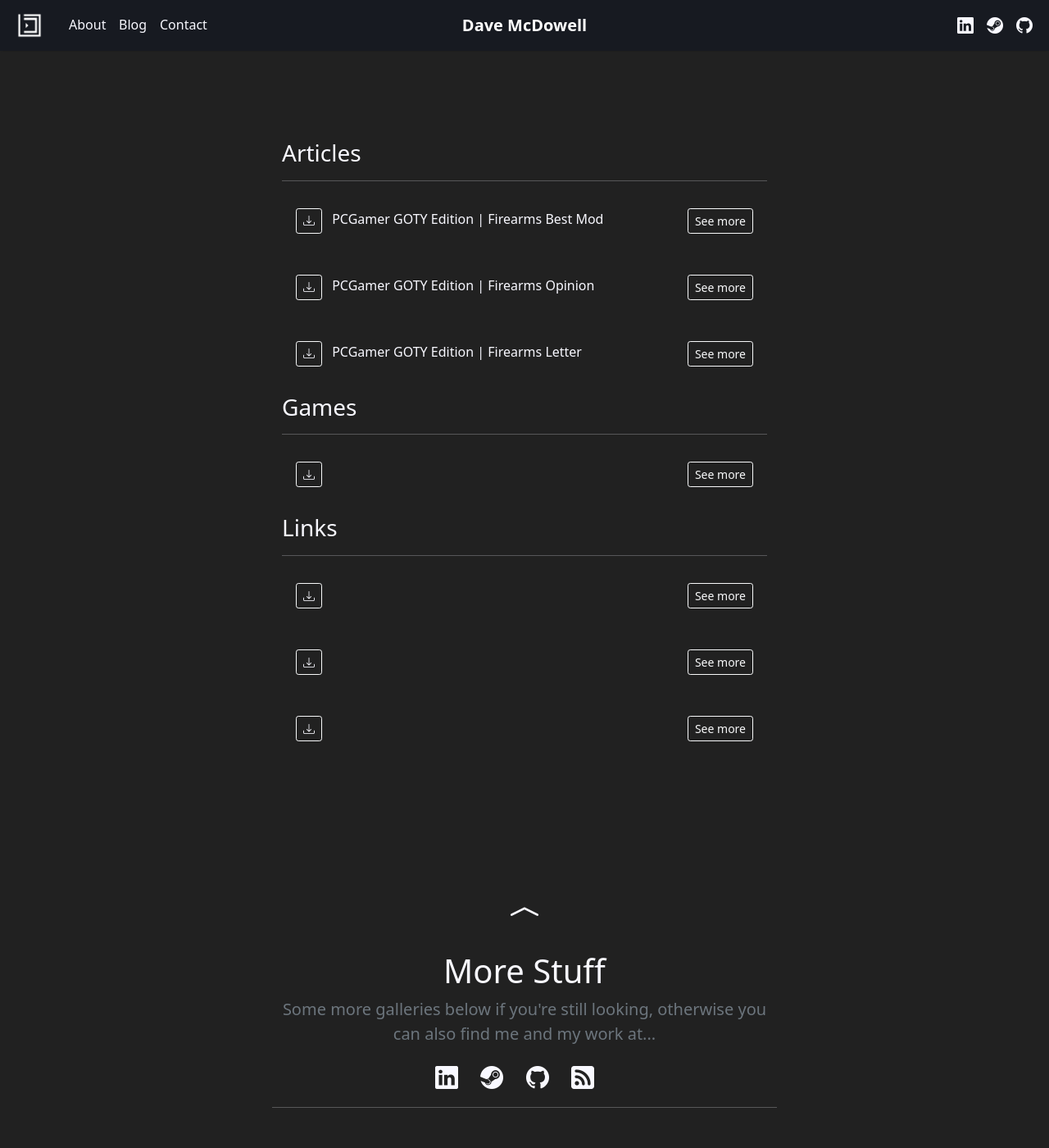
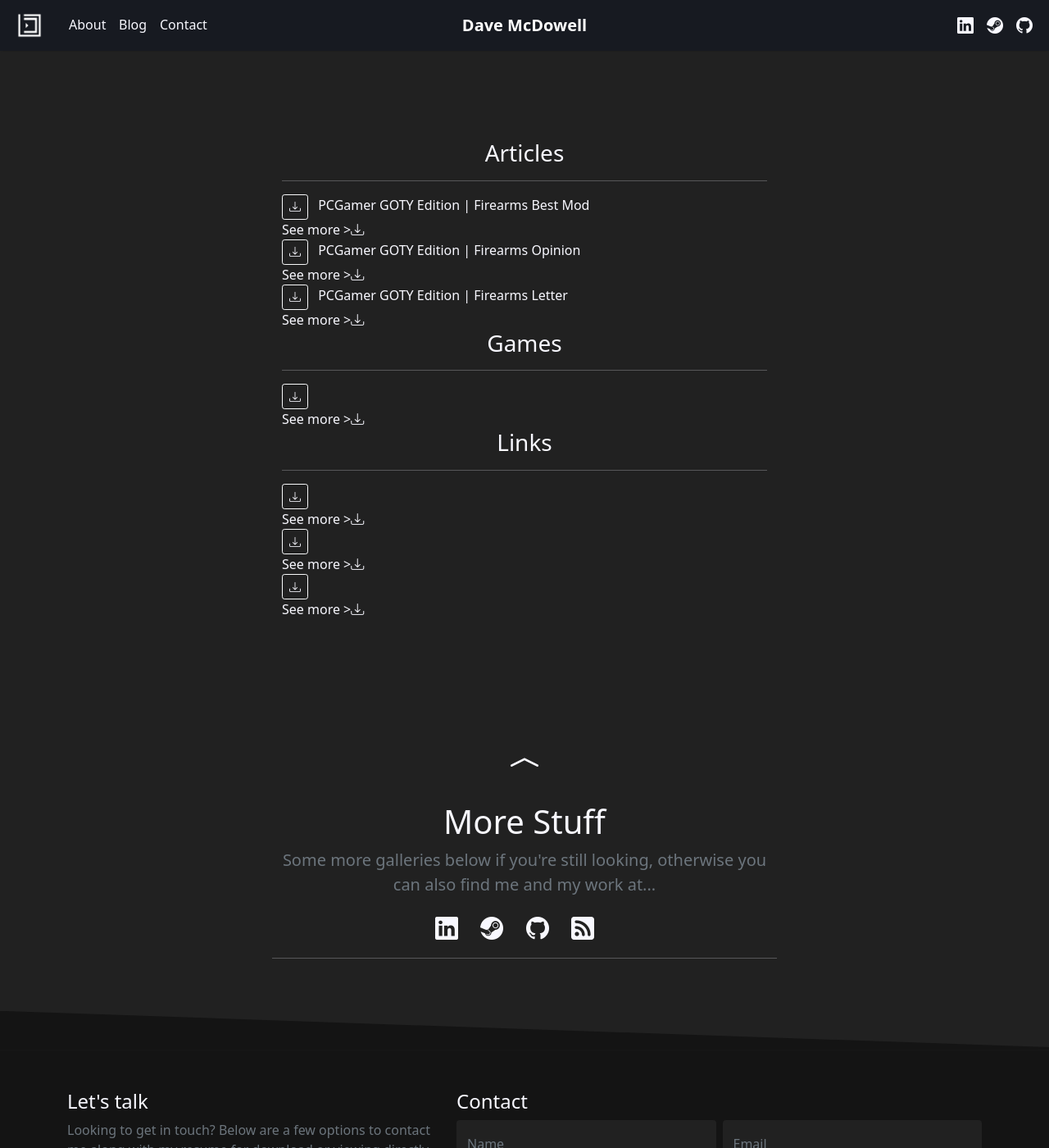
Before and after one commit to davemcdowell/portfolio, a Jekyll site: the page built from downloads.html, in a window 1280 px wide and 1400 px high, scrolled down 907 px. Shown: the whole window at 82% size. Built offline with Jekyll 4.4.1, drawn with Linux system fonts in a browser that asks for light colours; nearby versions of some CDN libraries.

Commit message:
Update downloads.html

```diff
--- a/downloads.html
+++ b/downloads.html
@@ -14,19 +14,21 @@
           <section id="downloads-main" class="jumbotron my-0">
             <div class="container">
             {%- for category in site.data.downloads.files -%}
-            <h3>{{ category.group }}</h3>
+            <h3 class="text-center">{{ category.group }}</h3>
             <hr>
               {%- for item in category.items -%}
-              <div class="d-flex flex-row justify-content-between align-items-center highlight-border rounded p-3 my-3">
-                <div>
-                  <a class="btn btn-sm btn-outline-light me-2" href="{{ item.url }}" download="{{ item.title | downcase | replace ' ', '_' }}"><i class="bi bi-download"></i></a>
-                  <p class="d-inline-block m-0">{{ item.title }}</p>
+              <div clas="highlight-border rounded p-3 my-3">
+                <div class="d-flex flex-row justify-content-between align-items-center">
+                  <div>
+                    <a class="btn btn-sm btn-outline-light me-2" href="{{ item.url }}" download="{{ item.title | downcase | replace ' ', '_' }}"><i class="bi bi-download"></i></a>
+                    <p class="d-inline-block m-0">{{ item.title }}</p>
+                  </div>
                 </div>
-                <button class="btn btn-sm btn-outline-light" type="button" type="button" data-bs-toggle="collapse" data-bs-target="#download-{{ forloop.index }}" aria-expanded="false" aria-controls="download-{{ forloop.index }}">
-                  See more
-                </button>
-                <div class="collapse w-100" id="download-{{ forloop.index }}">
-                  <div class="card card-body">
+                <a class="no-underline" data-bs-toggle="collapse" href="#download-{{ forloop.index }}-{{ category.group }}" role="button" aria-expanded="false" aria-controls="download-{{ forloop.index }}-{{ category.group }}">
+                  See more ><i class="bi bi-download"></i>
+                </a>
+                <div class="collapse w-100" id="download-{{ forloop.index }}-{{ category.group }}">
+                  <div class="card-body">
                   {{ item.description }}
                   </div>
                 </div>
```
